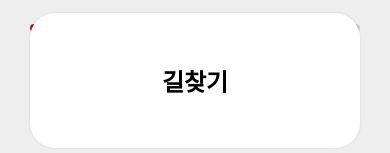
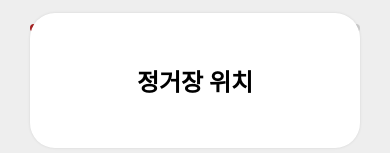
Before and after one commit to jadefj17/hoseobus, a React Native app: screen /Home in a window 390 px wide. Shown: the part 476-629 px from the top of the page. Built offline with nearby package versions, Linux system fonts and the light colour scheme.

Commit message:
홈 화면에 길찾기 -> 정거장 위치로 변경

```diff
--- a/screen/HomeScreen.js
+++ b/screen/HomeScreen.js
@@ -136,7 +136,7 @@ export default function HomeScreen() {
             {/* 하단 버튼 */}
             <View style={styles.bottomButtons}>
                 <TouchableOpacity style={styles.actionBtn} onPress={() => Alert.alert('길찾기')}>
-                    <Text style={styles.actionText}>길찾기</Text>
+                    <Text style={styles.actionText}>정거장 위치</Text>
                 </TouchableOpacity>
                 <TouchableOpacity style={styles.actionBtn} onPress={() => Alert.alert('즐겨찾기')}>
                     <Text style={styles.actionText}>즐겨찾기</Text>
```
